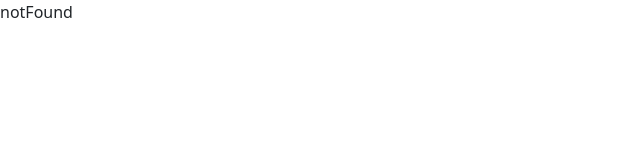
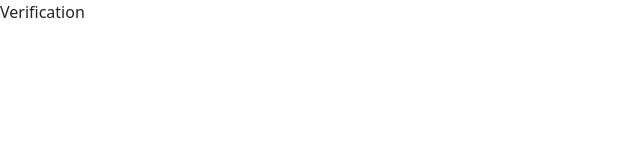
Before and after one commit to MohamedAlabasy/React-Todo-List, a React (Create React App) app: page /verification in a window 1280 px wide. Shown: the top 160 px of the page, without its empty margins (0-640 px from the left). Built offline with nearby package versions, Linux system fonts and the light colour scheme.

Commit message:
add Verification Email

```diff
--- a/src/App.js
+++ b/src/App.js
@@ -2,6 +2,7 @@ import { BrowserRouter, Routes, Route } from 'react-router-dom';
 import Login from './pages/login';
 import Home from './pages/home';
 import Register from './pages/register';
+import VerificationEmail from './pages/verificationEmail';
 import NotVerified from './pages/notVerified';
 import NotFound from './pages/notFound';
 import './App.css';
@@ -14,6 +15,7 @@ function App() {
           <Route path='/login' exact element={<Login />} />
           <Route path='/register' exact element={<Register />} />
           <Route path='/home' exact element={<Home />} />
+          <Route path='/verification' exact element={<VerificationEmail />} />
           <Route path='/notVerified' exact element={<NotVerified />} />
           <Route path='*' element={<NotFound />} />
         </Routes>
--- /dev/null
+++ b/src/pages/verificationEmail.js
@@ -0,0 +1,7 @@
+import { useState } from 'react'
+
+export default function verificationEmail() {
+    return (
+        <div>Verification</div>
+    )
+}
```
